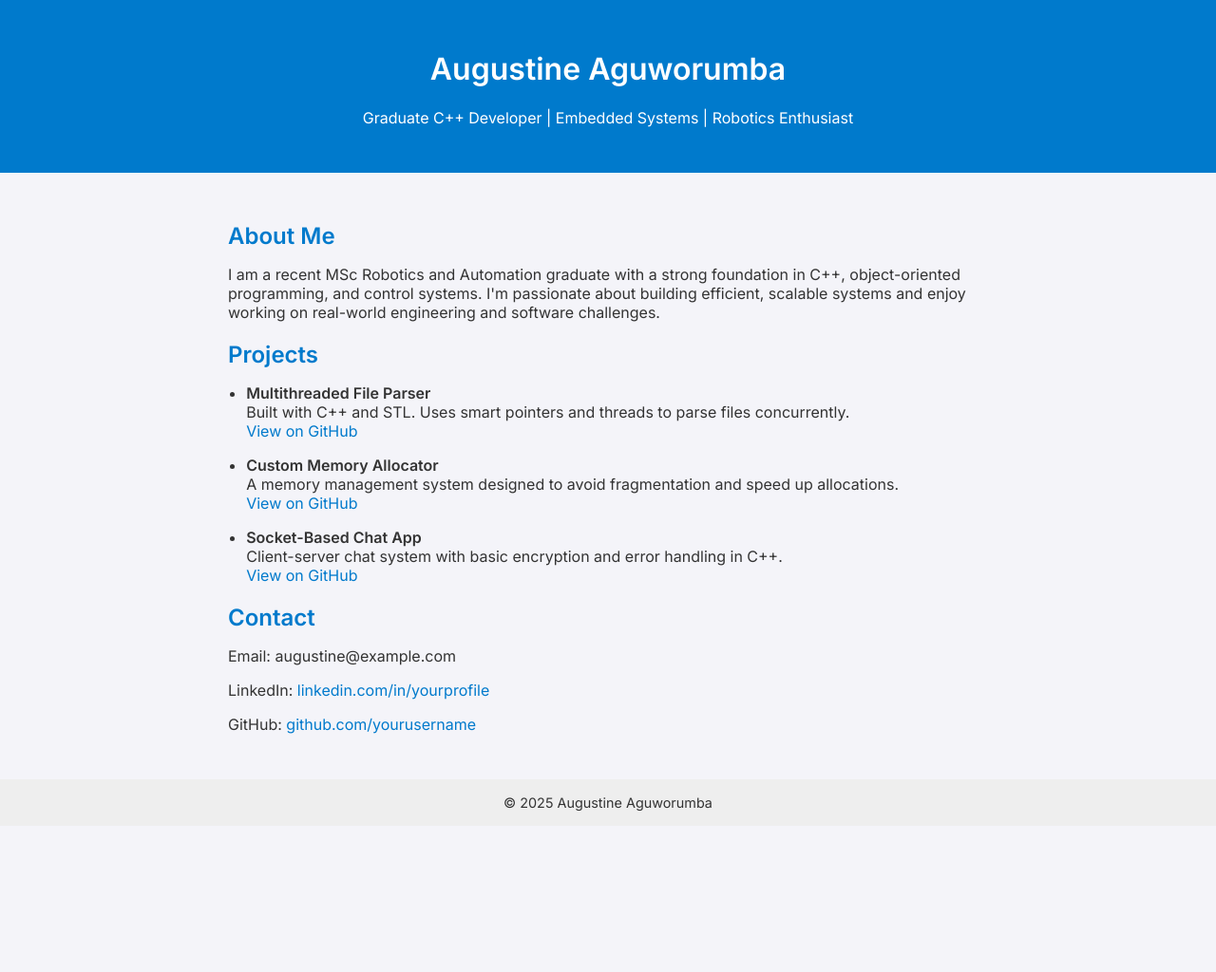
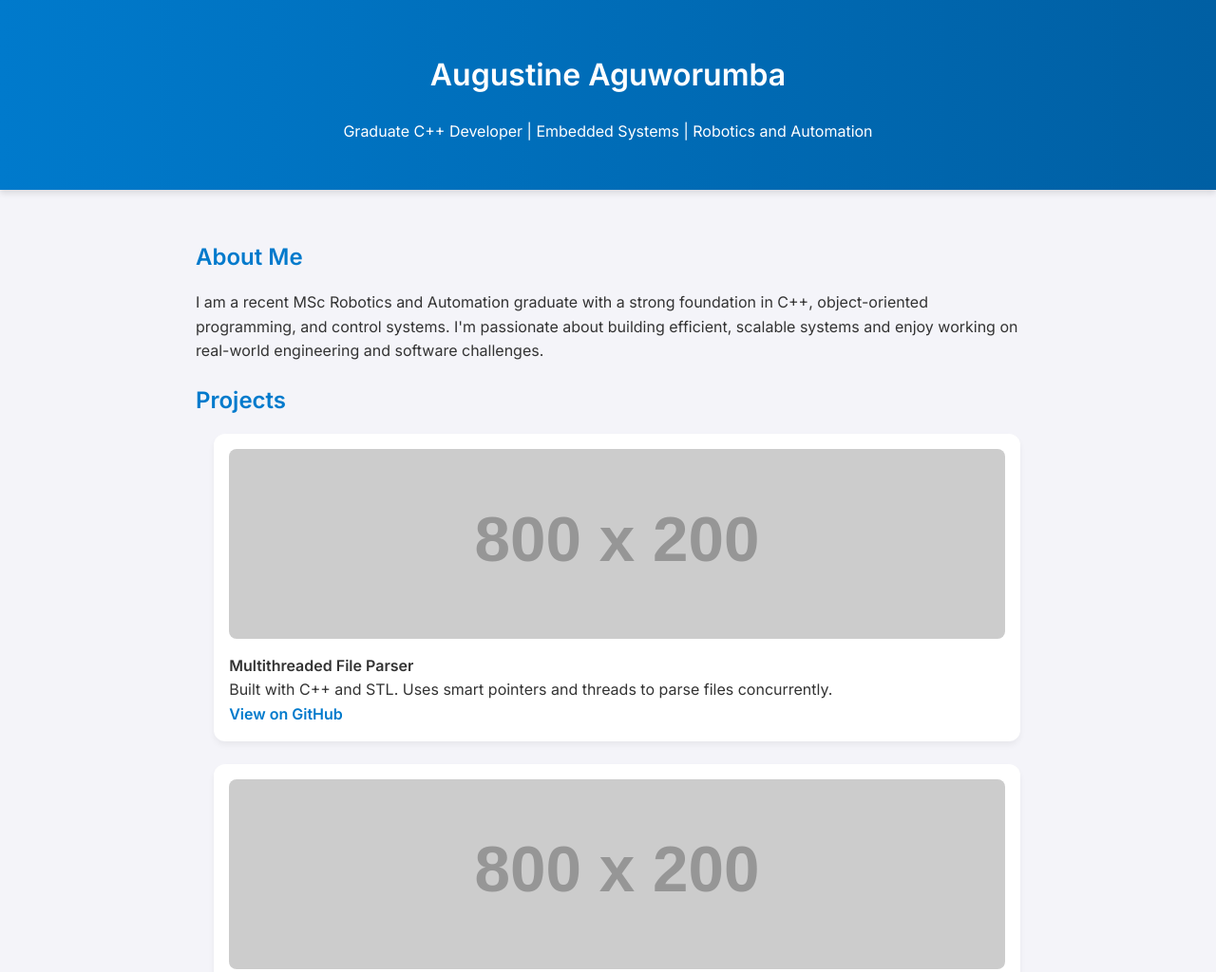
Before and after one commit to augustineaguworumba/augustineaguworumba.github.io, a plain HTML site: page index.html in a window 1280 px wide. Shown: the top 1024 px of the page at 95% size. Before the commit the page ends 870 px from the top, so only its background shows below. Drawn offline with Linux system fonts and the light colour scheme; placeholder pictures from the web are drawn by us.

Commit message:
Modified commit

```diff
--- a/index.html
+++ b/index.html
@@ -6,49 +6,97 @@
   <title>Augustine Aguworumba | C++ Developer Portfolio</title>
   <link href="https://fonts.googleapis.com/css2?family=Inter:wght@400;600&display=swap" rel="stylesheet">
   <style>
+    * {
+      box-sizing: border-box;
+    }
     body {
       margin: 0;
       font-family: 'Inter', sans-serif;
       background: #f4f4f9;
       color: #333;
+      line-height: 1.6;
+      overflow-x: hidden;
     }
     header {
-      background: #007acc;
+      background: linear-gradient(90deg, #007acc, #005fa3);
       color: white;
-      padding: 2rem;
+      padding: 2rem 1rem;
       text-align: center;
+      box-shadow: 0 4px 6px rgba(0, 0, 0, 0.1);
+      animation: slideDown 1s ease-out;
     }
     section {
-      max-width: 800px;
+      max-width: 900px;
       margin: auto;
-      padding: 2rem;
+      padding: 2rem 1rem;
+      animation: fadeIn 1s ease-in;
     }
     h2 {
       color: #007acc;
-      margin-bottom: 0.5rem;
+      margin-bottom: 1rem;
     }
     ul {
       padding-left: 1.2rem;
+      list-style: none;
     }
     li {
-      margin-bottom: 1rem;
+      background: #fff;
+      padding: 1rem;
+      border-radius: 12px;
+      box-shadow: 0 4px 6px rgba(0, 0, 0, 0.05);
+      margin-bottom: 1.5rem;
+      transition: transform 0.3s ease, box-shadow 0.3s ease;
+      animation: fadeUp 1s ease-in-out;
+    }
+    li:hover {
+      transform: translateY(-6px);
+      box-shadow: 0 8px 12px rgba(0, 0, 0, 0.08);
     }
     a {
       color: #007acc;
       text-decoration: none;
+      font-weight: 600;
     }
     footer {
       text-align: center;
       padding: 1rem;
       font-size: 0.9rem;
       background: #eee;
+      animation: fadeIn 2s ease-in;
+    }
+    .project-image {
+      width: 100%;
+      max-height: 200px;
+      object-fit: cover;
+      border-radius: 8px;
+      margin-bottom: 0.5rem;
+    }
+    @media (max-width: 600px) {
+      h1 {
+        font-size: 1.6rem;
+      }
+      p, li {
+        font-size: 0.95rem;
+      }
+    }
+    @keyframes slideDown {
+      from { transform: translateY(-100%); opacity: 0; }
+      to { transform: translateY(0); opacity: 1; }
+    }
+    @keyframes fadeIn {
+      from { opacity: 0; }
+      to { opacity: 1; }
+    }
+    @keyframes fadeUp {
+      from { opacity: 0; transform: translateY(40px); }
+      to { opacity: 1; transform: translateY(0); }
     }
   </style>
 </head>
 <body>
   <header>
     <h1>Augustine Aguworumba</h1>
-    <p>Graduate C++ Developer | Embedded Systems | Robotics Enthusiast</p>
+    <p>Graduate C++ Developer | Embedded Systems | Robotics and Automation</p>
   </header>
 
   <section>
@@ -58,16 +106,19 @@
     <h2>Projects</h2>
     <ul>
       <li>
+        <img src="https://via.placeholder.com/800x200.png?text=Multithreaded+File+Parser" alt="Multithreaded File Parser" class="project-image" />
         <strong>Multithreaded File Parser</strong><br />
         Built with C++ and STL. Uses smart pointers and threads to parse files concurrently. <br />
-        <a href="https://github.com/augustineaguworumba/MoviesCollection" target="_blank">View on GitHub</a>
+        <a href="https://github.com/augustineaguworumba/file-parser" target="_blank">View on GitHub</a>
       </li>
       <li>
+        <img src="https://via.placeholder.com/800x200.png?text=Custom+Memory+Allocator" alt="Memory Allocator" class="project-image" />
         <strong>Custom Memory Allocator</strong><br />
         A memory management system designed to avoid fragmentation and speed up allocations. <br />
         <a href="https://github.com/augustineaguworumba/memory-allocator" target="_blank">View on GitHub</a>
       </li>
       <li>
+        <img src="https://via.placeholder.com/800x200.png?text=Chat+App" alt="Chat App" class="project-image" />
         <strong>Socket-Based Chat App</strong><br />
         Client-server chat system with basic encryption and error handling in C++. <br />
         <a href="https://github.com/augustineaguworumba/chat-app" target="_blank">View on GitHub</a>
@@ -75,7 +126,7 @@
     </ul>
 
     <h2>Contact</h2>
-    <p>Email: augustine@example.com</p>
+    <p>Email: augustine.aguworumba@gmail.com</p>
     <p>LinkedIn: <a href="https://linkedin.com/in/augustine-aguworumba" target="_blank">linkedin.com/in/yourprofile</a></p>
     <p>GitHub: <a href="https://github.com/augustineaguworumba" target="_blank">github.com/yourusername</a></p>
   </section>
```
